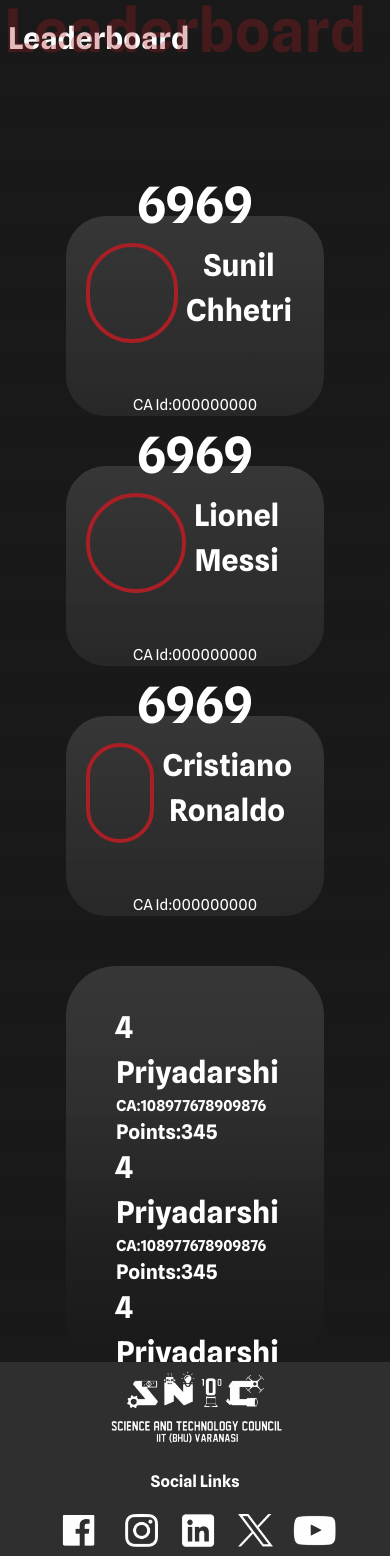
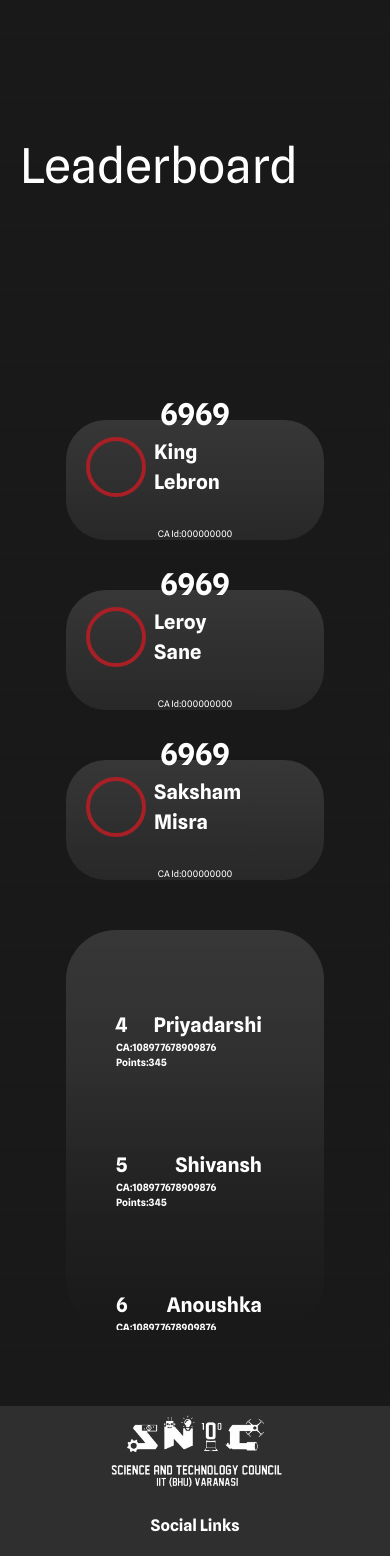
Before and after one commit to technex-iit-bhu/CA_Frontend, a Next.js app: page /leaderboard in a window 390 px wide. Shown: the top 1556 px of the page. Built offline with nearby package versions, Linux system fonts and the light colour scheme; a web font is replaced by a local one.

Commit message:
Changed Responsiveness

```diff
--- a/src/components/leaderboard.tsx
+++ b/src/components/leaderboard.tsx
@@ -3,16 +3,21 @@
 const Leaderboard = () => {
   return (
     <>
-      <div className='md:ml-22 ml-1 -space-y-10 sm:ml-10 sm:-space-y-20 md:-space-y-16 lg:ml-28 lg:-space-y-24 xl:ml-40'>
+      {/* <div className='md:ml-22 ml-1 -space-y-10 sm:ml-10 sm:-space-y-20 md:-space-y-16 lg:ml-28 lg:-space-y-24 xl:ml-40'>
         <div className='-z-100 overflow-hidden'>
-          <span className='text-6xl font-bold text-[#A81F25] opacity-30 sm:text-[7rem] lg:text-[11rem] xl:text-[13rem]  '>
+          <span className='text-7xl font-bold text-[#A81F25] opacity-30 sm:text-[100px] lg:text-[11rem] xl:text-[13rem]  '>
             Leaderboard
           </span>
         </div>
         <div className='z-0 ml-1 pb-10 sm:ml-4 lg:ml-8 xl:ml-10'>
-          <span className='text-3xl font-extrabold sm:text-6xl md:text-5xl lg:text-7xl'>
+          <span className='text-3xl font-extrabold sm:text-6xl md:text-6xl lg:text-7xl'>
             Leaderboard
           </span>
+        </div>
+      </div> */}
+      <div className='relative mb-[100px] flex flex-col bg-background pl-[120px] pt-[200px] md:mb-[50px]'>
+        <div className='align-left absolute bottom-[10px] left-5 flex text-5xl sm:text-center md:p-10 lg:p-10 lg:text-7xl'>
+          <span className='text-white select-none'>Leaderboard</span>
         </div>
       </div>
       <br />
@@ -21,29 +26,29 @@
       <br />
       <br />
 
-      <div className=' mx-9'>
+      <div className=' mx-9 mb-10 pb-10'>
       <div className='px-[30px] md:px-[20px]'>
         <div className='flex flex-col lg:flex-row lg:justify-center'>
 
 
-          <div className='bg-custom-gradient-2 relative z-0 mr-2 h-[200px] w-full rounded-[40px] px-5 py-3 mb-[50px]'>
+        <div className='bg-custom-gradient-2 relative z-0 mr-2 h-[120px]  md:h-[200px] w-full rounded-[40px] px-5 py-3 mb-[50px]'>
             <div className='flex flex-col lg:flex-row'>
-              <div className='mt-[-60px] flex flex-col'>
-                <p className='text-white select-none self-center text-center text-[50px] font-bold lg:self-start lg:text-left'>
+              <div className=' mt-[-40px]  md:mt-[-60px] flex flex-col'>
+                <p className='text-white select-none self-center text-center text-[30px]  md:text-[50px] font-bold lg:self-start lg:text-left'>
                   6969
                 </p>
-                <div className='flex flex-row pb-2 lg:pl-4 lg:pr-8'>
-                  <div className='mr-2 h-[100px] w-[100px] select-none self-center rounded-full border-4 border-red bg-background lg:self-start'></div>
+                <div className='flex flex-row pb-2 lg:pl-4 lg:pr-8 '>
+                  <div className='mr-2 h-[60px] w-[60px] md:h-[100px] md:w-[100px] select-none self-center rounded-full border-4 border-red bg-background '></div>
                   <div className='flex flex-col'>
-                    <p className='text-white mr-3 select-none self-center text-[30px] font-bold md:self-start'>
-                      Sunil
+                    <p className='text-white mr-3 select-none  text-[20px] md:text-[30px] font-bold md:self-start'>
+                      King
                     </p>
-                    <p className='text-white mr-3 select-none self-center text-[30px] font-bold md:self-start'>
-                      Chhetri
+                    <p className='text-white mr-3 select-none  text-[20px] md:text-[30px] font-bold md:self-start'>
+                      Lebron
                     </p>
                   </div>
                 </div>
-                <div className='text-white absolute inset-x-0 bottom-0 flex select-none items-center justify-center text-[15px]'>
+                <div className='text-white absolute inset-x-0 bottom-0 flex select-none items-center justify-center text-[9px] md:text-[15px]'>
                   CA Id:000000000
                 </div>
               </div>
@@ -52,24 +57,24 @@
 
 
 
-          <div className='bg-custom-gradient-2 relative z-0 mr-2 h-[200px] w-full rounded-[40px] px-5 py-3 mb-[50px]'>
+          <div className='bg-custom-gradient-2 relative z-0 mr-2 h-[120px]  md:h-[200px] w-full rounded-[40px] px-5 py-3 mb-[50px]'>
             <div className='flex flex-col lg:flex-row'>
-              <div className='mt-[-60px] flex flex-col'>
-                <p className='text-white select-none self-center text-center text-[50px] font-bold lg:self-start lg:text-left'>
+              <div className=' mt-[-40px]  md:mt-[-60px] flex flex-col'>
+                <p className='text-white select-none self-center text-center text-[30px]  md:text-[50px] font-bold lg:self-start lg:text-left'>
                   6969
                 </p>
-                <div className='flex flex-row pb-2 lg:pl-4 lg:pr-8'>
-                  <div className='mr-2 h-[100px] w-[100px] select-none self-center rounded-full border-4 border-red bg-background lg:self-start'></div>
+                <div className='flex flex-row pb-2 lg:pl-4 lg:pr-8 '>
+                  <div className='mr-2 h-[60px] w-[60px] md:h-[100px] md:w-[100px] select-none self-center rounded-full border-4 border-red bg-background '></div>
                   <div className='flex flex-col'>
-                    <p className='text-white mr-3 select-none self-center text-[30px] font-bold md:self-start'>
-                      Lionel
+                    <p className='text-white mr-3 select-none  text-[20px] md:text-[30px] font-bold md:self-start'>
+                      Leroy
                     </p>
-                    <p className='text-white mr-3 select-none self-center text-[30px] font-bold md:self-start'>
-                      Messi
+                    <p className='text-white mr-3 select-none  text-[20px] md:text-[30px] font-bold md:self-start'>
+                      Sane
                     </p>
                   </div>
                 </div>
-                <div className='text-white absolute inset-x-0 bottom-0 flex select-none items-center justify-center text-[15px]'>
+                <div className='text-white absolute inset-x-0 bottom-0 flex select-none items-center justify-center text-[9px] md:text-[15px]'>
                   CA Id:000000000
                 </div>
               </div>
@@ -79,24 +84,24 @@
 
 
 
-          <div className='bg-custom-gradient-2 relative z-0 mr-2 h-[200px] w-full rounded-[40px] px-5 py-3 mb-[50px]'>
+          <div className='bg-custom-gradient-2 relative z-0 mr-2 h-[120px]  md:h-[200px] w-full rounded-[40px] px-5 py-3 mb-[50px]'>
             <div className='flex flex-col lg:flex-row'>
-              <div className='mt-[-60px] flex flex-col'>
-                <p className='text-white select-none self-center text-center text-[50px] font-bold lg:self-start lg:text-left'>
+              <div className=' mt-[-40px]  md:mt-[-60px] flex flex-col'>
+                <p className='text-white select-none self-center text-center text-[30px]  md:text-[50px] font-bold lg:self-start lg:text-left'>
                   6969
                 </p>
-                <div className='flex flex-row pb-2 lg:pl-4 lg:pr-8'>
-                  <div className='mr-2 h-[100px] w-[100px] select-none self-center rounded-full border-4 border-red bg-background lg:self-start'></div>
+                <div className='flex flex-row pb-2 lg:pl-4 lg:pr-8 '>
+                  <div className='mr-2 h-[60px] w-[60px] md:h-[100px] md:w-[100px] select-none self-center rounded-full border-4 border-red bg-background '></div>
                   <div className='flex flex-col'>
-                    <p className='text-white mr-3 select-none self-center text-[30px] font-bold md:self-start'>
-                      Cristiano
+                    <p className='text-white mr-3 select-none  text-[20px] md:text-[30px] font-bold md:self-start'>
+                      Saksham
                     </p>
-                    <p className='text-white mr-3 select-none self-center text-[30px] font-bold md:self-start'>
-                      Ronaldo
+                    <p className='text-white mr-3 select-none  text-[20px] md:text-[30px] font-bold md:self-start'>
+                      Misra
                     </p>
                   </div>
                 </div>
-                <div className='text-white absolute inset-x-0 bottom-0 flex select-none items-center justify-center text-[15px]'>
+                <div className='text-white absolute inset-x-0 bottom-0 flex select-none items-center justify-center text-[9px] md:text-[15px]'>
                   CA Id:000000000
                 </div>
               </div>
@@ -108,52 +113,52 @@
 
         <div
           className='z-0 h-[400px] rounded-[50px] bg-custom-gradient px-[20px] py-[30px]  md:px-[20px] '
-          style={{ maxHeight: '400px', overflowY: 'auto' }}
+          style={{ maxHeight: '400px', overflowY: 'auto' , overflowX: 'auto'}}
         >
           <div className='z-10 my-[20px] flex h-auto flex-col rounded-[50px] bg-background p-[20px] px-[30px]'>
             <div className='flex h-[80px] flex-wrap content-center justify-between '>
-              <p className='text-white mr-3 select-none  text-[30px] font-bold self-start'>
+              <p className='text-white mr-3 select-none  text-[20px] md:text-[30px] font-bold self-start'>
                 4
               </p>
-              <p className='text-white mr-3 select-none self-center text-[30px] font-bold md:self-start'>
+              <p className='text-white mr-3 select-none  text-[20px] md:text-[30px] font-bold md:self-start'>
                 Priyadarshi
               </p>
-              <p className='text-white select-none self-center text-[15px] font-bold md:self-start'>
+              <p className='text-white select-none mr-3 text-[10px] md:text-[15px] font-bold md:self-start'>
                 CA:108977678909876
               </p>
-              <p className='text-white select-none self-center text-[20px] font-bold md:self-start'>
+              <p className='text-white select-none mr-3 text-[10px] md:text-[20px] font-bold md:self-start'>
                 Points:345
               </p>
             </div>
           </div>
           <div className='z-10 my-[20px] flex h-auto flex-col rounded-[50px] bg-background p-[20px] px-[30px]'>
             <div className='flex h-[80px] flex-wrap content-center justify-between '>
-              <p className='text-white mr-3 select-none  text-[30px] font-bold self-start'>
-                4
+              <p className='text-white mr-3 select-none  text-[20px] md:text-[30px] font-bold self-start'>
+                5
               </p>
-              <p className='text-white mr-3 select-none self-center text-[30px] font-bold md:self-start'>
-                Priyadarshi
+              <p className='text-white mr-3 select-none  text-[20px] md:text-[30px] font-bold md:self-start'>
+                Shivansh
               </p>
-              <p className='text-white select-none self-center text-[15px] font-bold md:self-start'>
+              <p className='text-white select-none mr-3 text-[10px] md:text-[15px] font-bold md:self-start'>
                 CA:108977678909876
               </p>
-              <p className='text-white select-none self-center text-[20px] font-bold md:self-start'>
+              <p className='text-white select-none mr-3 text-[10px] md:text-[20px] font-bold md:self-start'>
                 Points:345
               </p>
             </div>
           </div>
           <div className='z-10 my-[20px] flex h-auto flex-col rounded-[50px] bg-background p-[20px] px-[30px]'>
             <div className='flex h-[80px] flex-wrap content-center justify-between '>
-              <p className='text-white mr-3 select-none  text-[30px] font-bold self-start'>
-                4
+              <p className='text-white mr-3 select-none  text-[20px] md:text-[30px] font-bold self-start'>
+                6
               </p>
-              <p className='text-white mr-3 select-none self-center text-[30px] font-bold md:self-start'>
-                Priyadarshi
+              <p className='text-white mr-3 select-none  text-[20px] md:text-[30px] font-bold md:self-start'>
+                Anoushka
               </p>
-              <p className='text-white select-none self-center text-[15px] font-bold md:self-start'>
+              <p className='text-white select-none mr-3 text-[10px] md:text-[15px] font-bold md:self-start'>
                 CA:108977678909876
               </p>
-              <p className='text-white select-none self-center text-[20px] font-bold md:self-start'>
+              <p className='text-white select-none mr-3 text-[10px] md:text-[20px] font-bold md:self-start'>
                 Points:345
               </p>
             </div>
```
